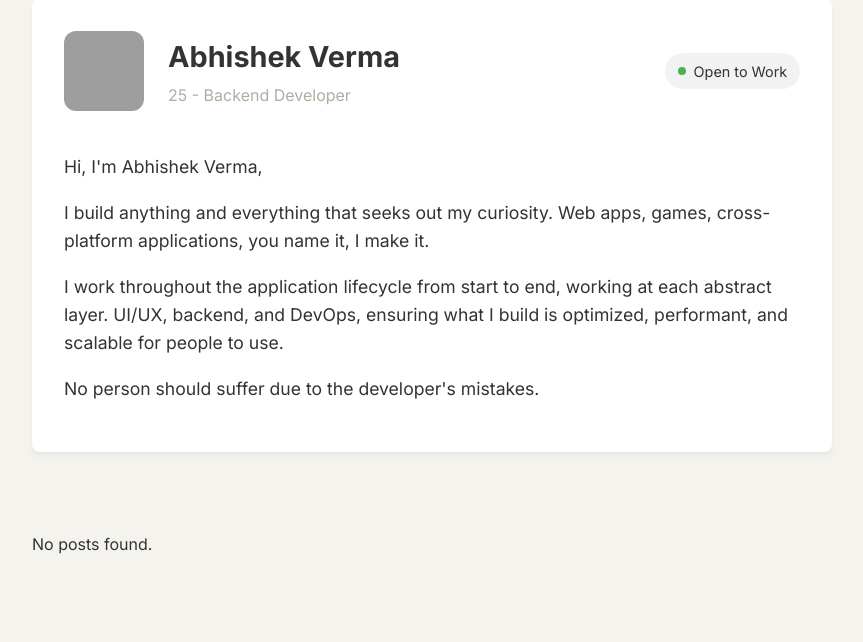
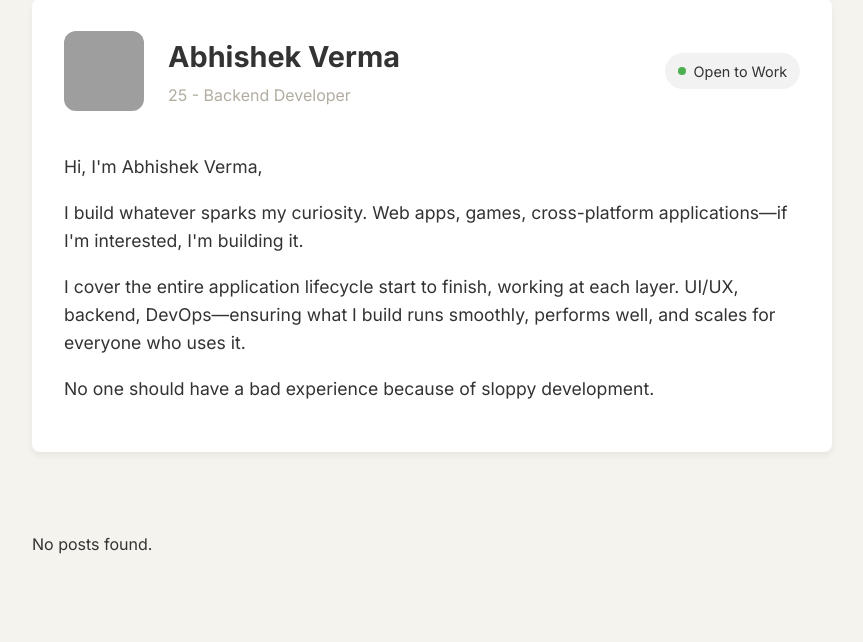
Before and after one commit to w3Abhishek/blog, a Flask app: page / in a window 1280 px wide. Shown: the part 192-834 px from the top of the page, without its empty margins (208-1071 px from the left). Run offline with Flask 3, Linux system fonts and the light colour scheme; data that the repository does not hold is empty; grey boxes are pictures that could not be loaded.

Commit message:
Update introduction text in index.html

```diff
--- a/templates/index.html
+++ b/templates/index.html
@@ -20,11 +20,11 @@
 
     <div class="intro-text">
         <p>Hi, I'm Abhishek Verma,</p>
-        <p>I build anything and everything that seeks out my curiosity. Web apps, games, cross-platform applications,
-            you name it, I make it.</p>
-        <p>I work throughout the application lifecycle from start to end, working at each abstract layer. UI/UX,
-            backend, and DevOps, ensuring what I build is optimized, performant, and scalable for people to use.</p>
-        <p>No person should suffer due to the developer's mistakes.</p>
+        <p>I build whatever sparks my curiosity. Web apps, games, cross-platform applications—if I'm interested, I'm
+            building it.</p>
+        <p>I cover the entire application lifecycle start to finish, working at each layer. UI/UX, backend,
+            DevOps—ensuring what I build runs smoothly, performs well, and scales for everyone who uses it.</p>
+        <p>No one should have a bad experience because of sloppy development.</p>
     </div>
 </section>
 
```
